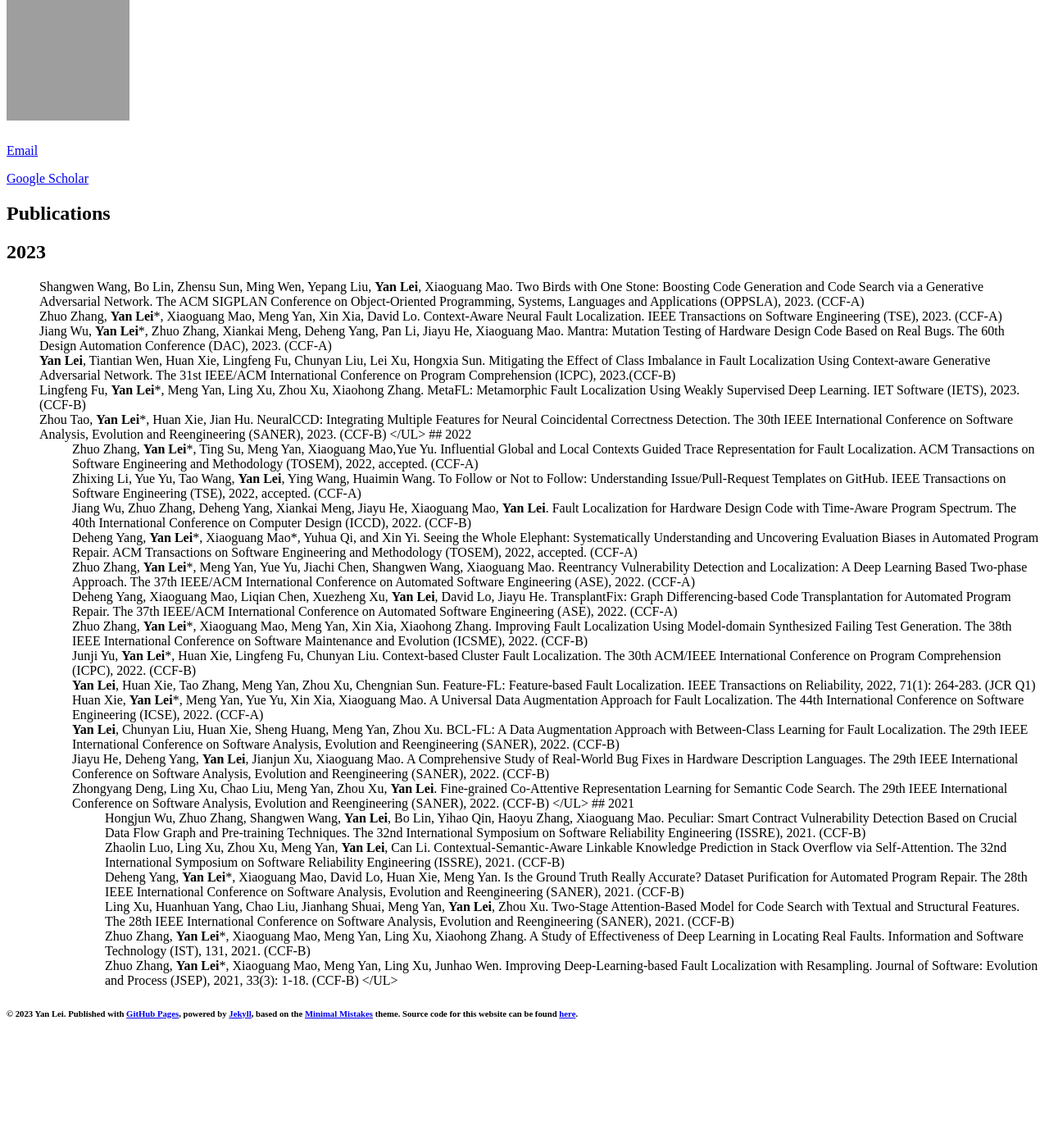
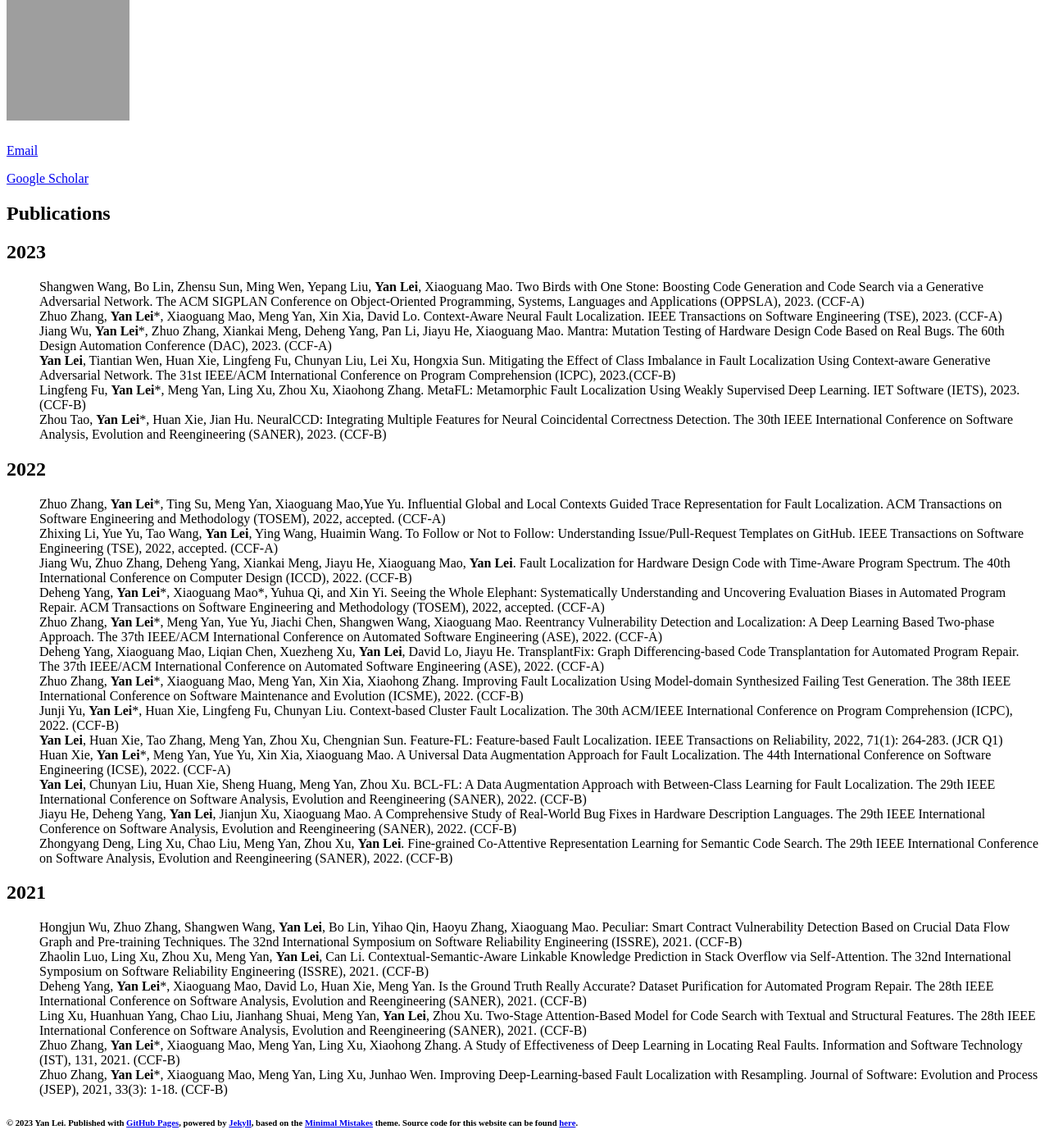
Before and after one commit to yanlei-cs/yanlei-cs.github.io, a Jekyll site: the page built from publications.md, in a window 1280 px wide and 1400 px high, scrolled down 251 px. Shown: the whole window at 82% size. Built offline with Jekyll 4.4.1, drawn with Linux system fonts in a browser that asks for light colours; nearby versions of some CDN libraries; comment, search, counter and statistics services are not loaded; before the commit the page ends 1518 px from its top, so only the background shows below that.

```diff
--- a/publications.md
+++ b/publications.md
@@ -9,61 +9,61 @@ title: Publications
 ## 2023
 <UL style="LIST-STYLE-TYPE: none" class=pubs>
 
-<LI> Shangwen Wang, Bo Lin, Zhensu Sun, Ming Wen, Yepang Liu, <strong>Yan Lei</strong>, Xiaoguang Mao. Two Birds with One Stone: Boosting Code Generation and Code Search via a Generative Adversarial Network. The ACM SIGPLAN Conference on Object-Oriented Programming, Systems, Languages and Applications (OPPSLA), 2023. (CCF-A)
+<LI> Shangwen Wang, Bo Lin, Zhensu Sun, Ming Wen, Yepang Liu, <strong>Yan Lei</strong>, Xiaoguang Mao. Two Birds with One Stone: Boosting Code Generation and Code Search via a Generative Adversarial Network. The ACM SIGPLAN Conference on Object-Oriented Programming, Systems, Languages and Applications (OPPSLA), 2023. (CCF-A)</LI>
 
-<LI> Zhuo Zhang, <strong>Yan Lei</strong>*, Xiaoguang Mao, Meng Yan, Xin Xia, David Lo. Context-Aware Neural Fault Localization. IEEE Transactions on Software Engineering (TSE), 2023. (CCF-A)
+<LI> Zhuo Zhang, <strong>Yan Lei</strong>*, Xiaoguang Mao, Meng Yan, Xin Xia, David Lo. Context-Aware Neural Fault Localization. IEEE Transactions on Software Engineering (TSE), 2023. (CCF-A)</LI>
 
-<LI>  Jiang Wu, <strong>Yan Lei</strong>*, Zhuo Zhang, Xiankai Meng, Deheng Yang, Pan Li, Jiayu He, Xiaoguang Mao. Mantra: Mutation Testing of Hardware Design Code Based on Real Bugs. The 60th Design Automation Conference (DAC), 2023. (CCF-A)
+<LI>  Jiang Wu, <strong>Yan Lei</strong>*, Zhuo Zhang, Xiankai Meng, Deheng Yang, Pan Li, Jiayu He, Xiaoguang Mao. Mantra: Mutation Testing of Hardware Design Code Based on Real Bugs. The 60th Design Automation Conference (DAC), 2023. (CCF-A)</LI>
 
-<LI>  <strong>Yan Lei</strong>, Tiantian Wen, Huan Xie, Lingfeng Fu, Chunyan Liu, Lei Xu, Hongxia Sun. Mitigating the Effect of Class Imbalance in Fault Localization Using Context-aware Generative Adversarial Network. The 31st IEEE/ACM International Conference on Program Comprehension (ICPC), 2023.(CCF-B)
+<LI>  <strong>Yan Lei</strong>, Tiantian Wen, Huan Xie, Lingfeng Fu, Chunyan Liu, Lei Xu, Hongxia Sun. Mitigating the Effect of Class Imbalance in Fault Localization Using Context-aware Generative Adversarial Network. The 31st IEEE/ACM International Conference on Program Comprehension (ICPC), 2023.(CCF-B)</LI>
 
-<LI>  Lingfeng Fu, <strong>Yan Lei</strong>*, Meng Yan, Ling Xu, Zhou Xu, Xiaohong Zhang. MetaFL: Metamorphic Fault Localization Using Weakly Supervised Deep Learning. IET Software (IETS), 2023. (CCF-B)
+<LI>  Lingfeng Fu, <strong>Yan Lei</strong>*, Meng Yan, Ling Xu, Zhou Xu, Xiaohong Zhang. MetaFL: Metamorphic Fault Localization Using Weakly Supervised Deep Learning. IET Software (IETS), 2023. (CCF-B)</LI>
 
-<LI>  Zhou Tao, <strong>Yan Lei</strong>*, Huan Xie, Jian Hu. NeuralCCD: Integrating Multiple Features for Neural Coincidental Correctness Detection. The 30th IEEE International Conference on Software Analysis, Evolution and Reengineering (SANER), 2023. (CCF-B)
+<LI>  Zhou Tao, <strong>Yan Lei</strong>*, Huan Xie, Jian Hu. NeuralCCD: Integrating Multiple Features for Neural Coincidental Correctness Detection. The 30th IEEE International Conference on Software Analysis, Evolution and Reengineering (SANER), 2023. (CCF-B)</LI>
 </UL>
 
 ## 2022
 <UL style="LIST-STYLE-TYPE: none" class=pubs>
 
-<LI> Zhuo Zhang, <strong>Yan Lei</strong>*, Ting Su, Meng Yan, Xiaoguang Mao,Yue Yu. Influential Global and Local Contexts Guided Trace Representation for Fault Localization. ACM Transactions on Software Engineering and Methodology (TOSEM), 2022, accepted. (CCF-A)
+<LI> Zhuo Zhang, <strong>Yan Lei</strong>*, Ting Su, Meng Yan, Xiaoguang Mao,Yue Yu. Influential Global and Local Contexts Guided Trace Representation for Fault Localization. ACM Transactions on Software Engineering and Methodology (TOSEM), 2022, accepted. (CCF-A)</LI>
 
-<LI> Zhixing Li, Yue Yu, Tao Wang, <strong>Yan Lei</strong>, Ying Wang, Huaimin Wang. To Follow or Not to Follow: Understanding Issue/Pull-Request Templates on GitHub. IEEE Transactions on Software Engineering (TSE), 2022, accepted. (CCF-A)
+<LI> Zhixing Li, Yue Yu, Tao Wang, <strong>Yan Lei</strong>, Ying Wang, Huaimin Wang. To Follow or Not to Follow: Understanding Issue/Pull-Request Templates on GitHub. IEEE Transactions on Software Engineering (TSE), 2022, accepted. (CCF-A)</LI>
 
-<LI> Jiang Wu, Zhuo Zhang, Deheng Yang, Xiankai Meng, Jiayu He, Xiaoguang Mao, <strong>Yan Lei</strong>. Fault Localization for Hardware Design Code with Time-Aware Program Spectrum. The 40th International Conference on Computer Design (ICCD), 2022. (CCF-B)
+<LI> Jiang Wu, Zhuo Zhang, Deheng Yang, Xiankai Meng, Jiayu He, Xiaoguang Mao, <strong>Yan Lei</strong>. Fault Localization for Hardware Design Code with Time-Aware Program Spectrum. The 40th International Conference on Computer Design (ICCD), 2022. (CCF-B)</LI>
 
-<LI> Deheng Yang, <strong>Yan Lei</strong>*, Xiaoguang Mao*, Yuhua Qi, and Xin Yi. Seeing the Whole Elephant: Systematically Understanding and Uncovering Evaluation Biases in Automated Program Repair. ACM Transactions on Software Engineering and Methodology (TOSEM), 2022, accepted. (CCF-A)
+<LI> Deheng Yang, <strong>Yan Lei</strong>*, Xiaoguang Mao*, Yuhua Qi, and Xin Yi. Seeing the Whole Elephant: Systematically Understanding and Uncovering Evaluation Biases in Automated Program Repair. ACM Transactions on Software Engineering and Methodology (TOSEM), 2022, accepted. (CCF-A)</LI>
 
-<LI> Zhuo Zhang, <strong>Yan Lei</strong>*, Meng Yan, Yue Yu, Jiachi Chen, Shangwen Wang, Xiaoguang Mao. Reentrancy Vulnerability Detection and Localization: A Deep Learning Based Two-phase Approach. The 37th IEEE/ACM International Conference on Automated Software Engineering (ASE), 2022. (CCF-A)
+<LI> Zhuo Zhang, <strong>Yan Lei</strong>*, Meng Yan, Yue Yu, Jiachi Chen, Shangwen Wang, Xiaoguang Mao. Reentrancy Vulnerability Detection and Localization: A Deep Learning Based Two-phase Approach. The 37th IEEE/ACM International Conference on Automated Software Engineering (ASE), 2022. (CCF-A)</LI>
 
-<LI> Deheng Yang, Xiaoguang Mao, Liqian Chen, Xuezheng Xu, <strong>Yan Lei</strong>, David Lo, Jiayu He. TransplantFix: Graph Differencing-based Code Transplantation for Automated Program Repair. The 37th IEEE/ACM International Conference on Automated Software Engineering (ASE), 2022. (CCF-A)
+<LI> Deheng Yang, Xiaoguang Mao, Liqian Chen, Xuezheng Xu, <strong>Yan Lei</strong>, David Lo, Jiayu He. TransplantFix: Graph Differencing-based Code Transplantation for Automated Program Repair. The 37th IEEE/ACM International Conference on Automated Software Engineering (ASE), 2022. (CCF-A)</LI>
 
-<LI> Zhuo Zhang, <strong>Yan Lei</strong>*, Xiaoguang Mao, Meng Yan, Xin Xia, Xiaohong Zhang. Improving Fault Localization Using Model-domain Synthesized Failing Test Generation. The 38th IEEE International Conference on Software Maintenance and Evolution (ICSME), 2022. (CCF-B)
+<LI> Zhuo Zhang, <strong>Yan Lei</strong>*, Xiaoguang Mao, Meng Yan, Xin Xia, Xiaohong Zhang. Improving Fault Localization Using Model-domain Synthesized Failing Test Generation. The 38th IEEE International Conference on Software Maintenance and Evolution (ICSME), 2022. (CCF-B)</LI>
 
-<LI> Junji Yu, <strong>Yan Lei</strong>*, Huan Xie, Lingfeng Fu, Chunyan Liu. Context-based Cluster Fault Localization. The 30th ACM/IEEE International Conference on Program Comprehension (ICPC), 2022. (CCF-B)
+<LI> Junji Yu, <strong>Yan Lei</strong>*, Huan Xie, Lingfeng Fu, Chunyan Liu. Context-based Cluster Fault Localization. The 30th ACM/IEEE International Conference on Program Comprehension (ICPC), 2022. (CCF-B)</LI>
 
-<LI> <strong>Yan Lei</strong>, Huan Xie, Tao Zhang, Meng Yan, Zhou Xu, Chengnian Sun. Feature-FL: Feature-based Fault Localization. IEEE Transactions on Reliability, 2022, 71(1): 264-283. (JCR Q1)
+<LI> <strong>Yan Lei</strong>, Huan Xie, Tao Zhang, Meng Yan, Zhou Xu, Chengnian Sun. Feature-FL: Feature-based Fault Localization. IEEE Transactions on Reliability, 2022, 71(1): 264-283. (JCR Q1)</LI>
 
-<LI> Huan Xie, <strong>Yan Lei</strong>*, Meng Yan, Yue Yu, Xin Xia, Xiaoguang Mao. A Universal Data Augmentation Approach for Fault Localization. The 44th International Conference on Software Engineering (ICSE), 2022. (CCF-A)
+<LI> Huan Xie, <strong>Yan Lei</strong>*, Meng Yan, Yue Yu, Xin Xia, Xiaoguang Mao. A Universal Data Augmentation Approach for Fault Localization. The 44th International Conference on Software Engineering (ICSE), 2022. (CCF-A)</LI>
 
-<LI> <strong>Yan Lei</strong>, Chunyan Liu, Huan Xie, Sheng Huang, Meng Yan, Zhou Xu. BCL-FL: A Data Augmentation Approach with Between-Class Learning for Fault Localization. The 29th IEEE International Conference on Software Analysis, Evolution and Reengineering (SANER), 2022. (CCF-B)
+<LI> <strong>Yan Lei</strong>, Chunyan Liu, Huan Xie, Sheng Huang, Meng Yan, Zhou Xu. BCL-FL: A Data Augmentation Approach with Between-Class Learning for Fault Localization. The 29th IEEE International Conference on Software Analysis, Evolution and Reengineering (SANER), 2022. (CCF-B)</LI>
 
-<LI> Jiayu He, Deheng Yang, <strong>Yan Lei</strong>, Jianjun Xu, Xiaoguang Mao. A Comprehensive Study of Real-World Bug Fixes in Hardware Description Languages. The 29th IEEE International Conference on Software Analysis, Evolution and Reengineering (SANER), 2022. (CCF-B)
+<LI> Jiayu He, Deheng Yang, <strong>Yan Lei</strong>, Jianjun Xu, Xiaoguang Mao. A Comprehensive Study of Real-World Bug Fixes in Hardware Description Languages. The 29th IEEE International Conference on Software Analysis, Evolution and Reengineering (SANER), 2022. (CCF-B)</LI>
 
-<LI> Zhongyang Deng, Ling Xu, Chao Liu, Meng Yan, Zhou Xu, <strong>Yan Lei</strong>. Fine-grained Co-Attentive Representation Learning for Semantic Code Search. The 29th IEEE International Conference on Software Analysis, Evolution and Reengineering (SANER), 2022. (CCF-B)
+<LI> Zhongyang Deng, Ling Xu, Chao Liu, Meng Yan, Zhou Xu, <strong>Yan Lei</strong>. Fine-grained Co-Attentive Representation Learning for Semantic Code Search. The 29th IEEE International Conference on Software Analysis, Evolution and Reengineering (SANER), 2022. (CCF-B)</LI>
 </UL>
 
 ## 2021
 <UL style="LIST-STYLE-TYPE: none" class=pubs>
 
-<LI> Hongjun Wu, Zhuo Zhang, Shangwen Wang,  <strong>Yan Lei</strong>, Bo Lin, Yihao Qin, Haoyu Zhang, Xiaoguang Mao. Peculiar: Smart Contract Vulnerability Detection Based on Crucial Data Flow Graph and Pre-training Techniques. The 32nd International Symposium on Software Reliability Engineering (ISSRE), 2021. (CCF-B)
+<LI> Hongjun Wu, Zhuo Zhang, Shangwen Wang,  <strong>Yan Lei</strong>, Bo Lin, Yihao Qin, Haoyu Zhang, Xiaoguang Mao. Peculiar: Smart Contract Vulnerability Detection Based on Crucial Data Flow Graph and Pre-training Techniques. The 32nd International Symposium on Software Reliability Engineering (ISSRE), 2021. (CCF-B)</LI>
 
-<LI> Zhaolin Luo, Ling Xu, Zhou Xu, Meng Yan, <strong>Yan Lei</strong>, Can Li. Contextual-Semantic-Aware Linkable Knowledge Prediction in Stack Overflow via Self-Attention. The 32nd International Symposium on Software Reliability Engineering (ISSRE), 2021. (CCF-B)
+<LI> Zhaolin Luo, Ling Xu, Zhou Xu, Meng Yan, <strong>Yan Lei</strong>, Can Li. Contextual-Semantic-Aware Linkable Knowledge Prediction in Stack Overflow via Self-Attention. The 32nd International Symposium on Software Reliability Engineering (ISSRE), 2021. (CCF-B)</LI>
 
-<LI> Deheng Yang,  <strong>Yan Lei</strong>*, Xiaoguang Mao, David Lo, Huan Xie, Meng Yan. Is the Ground Truth Really Accurate? Dataset Purification for Automated Program Repair. The 28th IEEE International Conference on Software Analysis, Evolution and Reengineering (SANER), 2021. (CCF-B)
+<LI> Deheng Yang,  <strong>Yan Lei</strong>*, Xiaoguang Mao, David Lo, Huan Xie, Meng Yan. Is the Ground Truth Really Accurate? Dataset Purification for Automated Program Repair. The 28th IEEE International Conference on Software Analysis, Evolution and Reengineering (SANER), 2021. (CCF-B)</LI>
 
-<LI> Ling Xu, Huanhuan Yang, Chao Liu, Jianhang Shuai, Meng Yan, <strong>Yan Lei</strong>, Zhou Xu. Two-Stage Attention-Based Model for Code Search with Textual and Structural Features. The 28th IEEE International Conference on Software Analysis, Evolution and Reengineering (SANER), 2021. (CCF-B)
+<LI> Ling Xu, Huanhuan Yang, Chao Liu, Jianhang Shuai, Meng Yan, <strong>Yan Lei</strong>, Zhou Xu. Two-Stage Attention-Based Model for Code Search with Textual and Structural Features. The 28th IEEE International Conference on Software Analysis, Evolution and Reengineering (SANER), 2021. (CCF-B)</LI>
 
-<LI> Zhuo Zhang, <strong>Yan Lei</strong>*, Xiaoguang Mao, Meng Yan, Ling Xu, Xiaohong Zhang. A Study of Effectiveness of Deep Learning in Locating Real Faults. Information and Software Technology (IST), 131, 2021. (CCF-B)
+<LI> Zhuo Zhang, <strong>Yan Lei</strong>*, Xiaoguang Mao, Meng Yan, Ling Xu, Xiaohong Zhang. A Study of Effectiveness of Deep Learning in Locating Real Faults. Information and Software Technology (IST), 131, 2021. (CCF-B)</LI>
 
-<LI> Zhuo Zhang, <strong>Yan Lei</strong>*, Xiaoguang Mao, Meng Yan, Ling Xu, Junhao Wen. Improving Deep-Learning-based Fault Localization with Resampling. Journal of Software: Evolution and Process (JSEP), 2021, 33(3): 1-18. (CCF-B)
+<LI> Zhuo Zhang, <strong>Yan Lei</strong>*, Xiaoguang Mao, Meng Yan, Ling Xu, Junhao Wen. Improving Deep-Learning-based Fault Localization with Resampling. Journal of Software: Evolution and Process (JSEP), 2021, 33(3): 1-18. (CCF-B)</LI>
 </UL>
```
